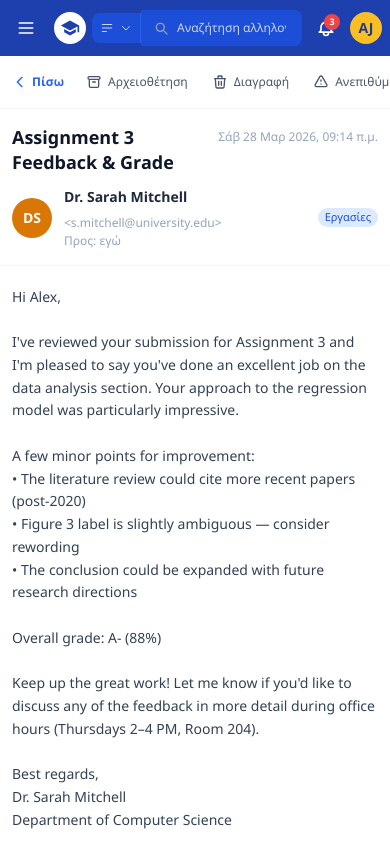
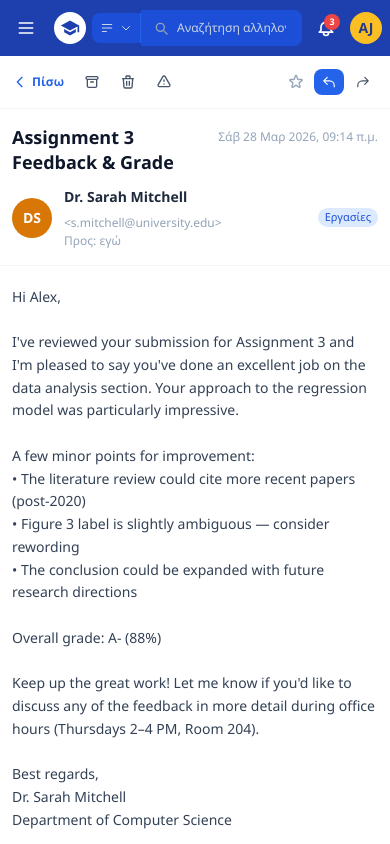
Before and after one commit to kostasplk/unimail, a plain HTML site: page index.html in a window 390 px wide. Both pictures are taken after a click on the element 198 px from the left and 194 px from the top of the page. Drawn offline with nearby package versions, Linux system fonts and the light colour scheme.

Commit message:
Improve email reading view on phones
- Toolbar buttons show icons only below md, so all actions fit
  (labels stay on desktop; reply/forward get tooltips)
- Subject and sender header now scroll away with the message body;
  only the toolbar stays pinned
- Opening another email starts at the top

```diff
--- a/index.html
+++ b/index.html
@@ -536,34 +536,36 @@
           <svg class="w-4 h-4" fill="none" stroke="currentColor" viewBox="0 0 24 24"><path stroke-linecap="round" stroke-linejoin="round" stroke-width="2" d="M15 19l-7-7 7-7"/></svg>
           Πίσω
         </button>
-        <button onclick="archiveEmail()" class="flex items-center gap-1.5 text-xs text-slate-600 hover:bg-slate-100 rounded-lg px-2.5 py-1.5 transition" title="Αρχειοθέτηση">
+        <button onclick="archiveEmail()" class="flex items-center gap-1.5 text-xs text-slate-600 hover:bg-slate-100 rounded-lg px-2 md:px-2.5 py-1.5 transition" title="Αρχειοθέτηση">
           <svg class="w-4 h-4" fill="none" stroke="currentColor" viewBox="0 0 24 24"><path stroke-linecap="round" stroke-linejoin="round" stroke-width="2" d="M5 8h14M5 8a2 2 0 110-4h14a2 2 0 110 4M5 8v10a2 2 0 002 2h10a2 2 0 002-2V8m-9 4h4"/></svg>
-          Αρχειοθέτηση
+          <span class="hidden md:inline">Αρχειοθέτηση</span>
         </button>
-        <button onclick="deleteEmail()" class="flex items-center gap-1.5 text-xs text-slate-600 hover:bg-red-50 hover:text-red-600 rounded-lg px-2.5 py-1.5 transition" title="Διαγραφή">
+        <button onclick="deleteEmail()" class="flex items-center gap-1.5 text-xs text-slate-600 hover:bg-red-50 hover:text-red-600 rounded-lg px-2 md:px-2.5 py-1.5 transition" title="Διαγραφή">
           <svg class="w-4 h-4" fill="none" stroke="currentColor" viewBox="0 0 24 24"><path stroke-linecap="round" stroke-linejoin="round" stroke-width="2" d="M19 7l-.867 12.142A2 2 0 0116.138 21H7.862a2 2 0 01-1.995-1.858L5 7m5 4v6m4-6v6m1-10V4a1 1 0 00-1-1h-4a1 1 0 00-1 1v3M4 7h16"/></svg>
-          Διαγραφή
+          <span class="hidden md:inline">Διαγραφή</span>
         </button>
-        <button onclick="markSpam()" class="flex items-center gap-1.5 text-xs text-slate-600 hover:bg-orange-50 hover:text-orange-600 rounded-lg px-2.5 py-1.5 transition" title="Ανεπιθύμητο">
+        <button onclick="markSpam()" class="flex items-center gap-1.5 text-xs text-slate-600 hover:bg-orange-50 hover:text-orange-600 rounded-lg px-2 md:px-2.5 py-1.5 transition" title="Ανεπιθύμητο">
           <svg class="w-4 h-4" fill="none" stroke="currentColor" viewBox="0 0 24 24"><path stroke-linecap="round" stroke-linejoin="round" stroke-width="2" d="M12 9v2m0 4h.01m-6.938 4h13.856c1.54 0 2.502-1.667 1.732-3L13.732 4c-.77-1.333-2.694-1.333-3.464 0L3.34 16c-.77 1.333.192 3 1.732 3z"/></svg>
-          Ανεπιθύμητο
+          <span class="hidden md:inline">Ανεπιθύμητο</span>
         </button>
         <div class="flex-1"></div>
         <button onclick="toggleStar()" id="starBtn" class="p-1.5 hover:bg-slate-100 rounded-lg transition" title="Αστέρι">
           <svg class="w-4 h-4 text-slate-400" fill="none" stroke="currentColor" viewBox="0 0 24 24"><path stroke-linecap="round" stroke-linejoin="round" stroke-width="2" d="M11.049 2.927c.3-.921 1.603-.921 1.902 0l1.519 4.674a1 1 0 00.95.69h4.915c.969 0 1.371 1.24.588 1.81l-3.976 2.888a1 1 0 00-.363 1.118l1.518 4.674c.3.922-.755 1.688-1.538 1.118l-3.976-2.888a1 1 0 00-1.176 0l-3.976 2.888c-.783.57-1.838-.197-1.538-1.118l1.518-4.674a1 1 0 00-.363-1.118l-3.976-2.888c-.784-.57-.38-1.81.588-1.81h4.914a1 1 0 00.951-.69l1.519-4.674z"/></svg>
         </button>
-        <button onclick="openCompose('reply')" class="flex items-center gap-1.5 text-xs text-white bg-uni-600 hover:bg-uni-700 rounded-lg px-3 py-1.5 transition font-medium">
+        <button onclick="openCompose('reply')" title="Απάντηση" class="flex items-center gap-1.5 text-xs text-white bg-uni-600 hover:bg-uni-700 rounded-lg px-2 md:px-3 py-1.5 transition font-medium">
           <svg class="w-3.5 h-3.5" fill="none" stroke="currentColor" viewBox="0 0 24 24"><path stroke-linecap="round" stroke-linejoin="round" stroke-width="2" d="M3 10h10a8 8 0 018 8v2M3 10l6 6m-6-6l6-6"/></svg>
-          Απάντηση
+          <span class="hidden md:inline">Απάντηση</span>
         </button>
-        <button onclick="openCompose('forward')" class="flex items-center gap-1.5 text-xs text-slate-600 hover:bg-slate-100 rounded-lg px-2.5 py-1.5 transition">
+        <button onclick="openCompose('forward')" title="Προώθηση" class="flex items-center gap-1.5 text-xs text-slate-600 hover:bg-slate-100 rounded-lg px-2 md:px-2.5 py-1.5 transition">
           <svg class="w-3.5 h-3.5" fill="none" stroke="currentColor" viewBox="0 0 24 24"><path stroke-linecap="round" stroke-linejoin="round" stroke-width="2" d="M21 10H11a8 8 0 00-8 8v2m18-10l-6-6m6 6l-6 6"/></svg>
-          Προώθηση
+          <span class="hidden md:inline">Προώθηση</span>
         </button>
       </div>
 
+      <!-- Scrollable area: header scrolls away with the body, toolbar stays fixed -->
+      <div id="emailScroll" class="flex-1 min-h-0 overflow-y-auto">
       <!-- Email header -->
-      <div class="px-6 py-4 border-b border-slate-100 flex-shrink-0">
+      <div class="px-6 py-4 border-b border-slate-100">
         <div class="flex items-start justify-between gap-4 mb-3">
           <h1 id="emailSubject" class="text-lg font-bold text-slate-900 leading-snug"></h1>
           <span id="emailDate" class="text-xs text-slate-400 flex-shrink-0 mt-1"></span>
@@ -582,7 +584,8 @@
       </div>
 
       <!-- Email body -->
-      <div id="emailBody" class="flex-1 overflow-y-auto px-6 py-5 text-sm text-slate-700 leading-relaxed whitespace-pre-line"></div>
+      <div id="emailBody" class="px-6 py-5 text-sm text-slate-700 leading-relaxed whitespace-pre-line"></div>
+      </div>
     </div>
   </div>
 </div><!-- end view-inbox -->
@@ -1768,6 +1771,7 @@ function openEmail(id) {
   document.getElementById('emailFromAddr').textContent = `<${email.fromAddr}>`;
   document.getElementById('emailTo').textContent = email.to === 'me' ? 'εγώ' : email.to;
   document.getElementById('emailBody').textContent = email.body;
+  document.getElementById('emailScroll').scrollTop = 0;
 
   const avatar = document.getElementById('avatarLarge');
   avatar.textContent = getInitials(email.from);
```
